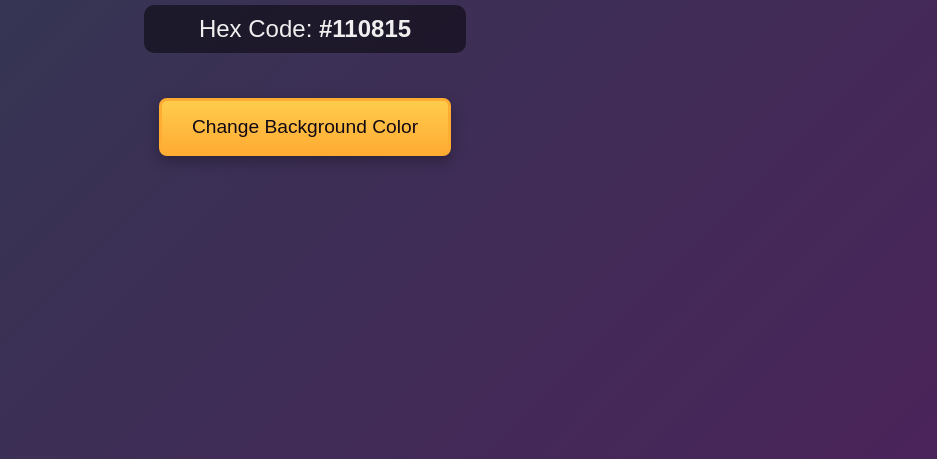
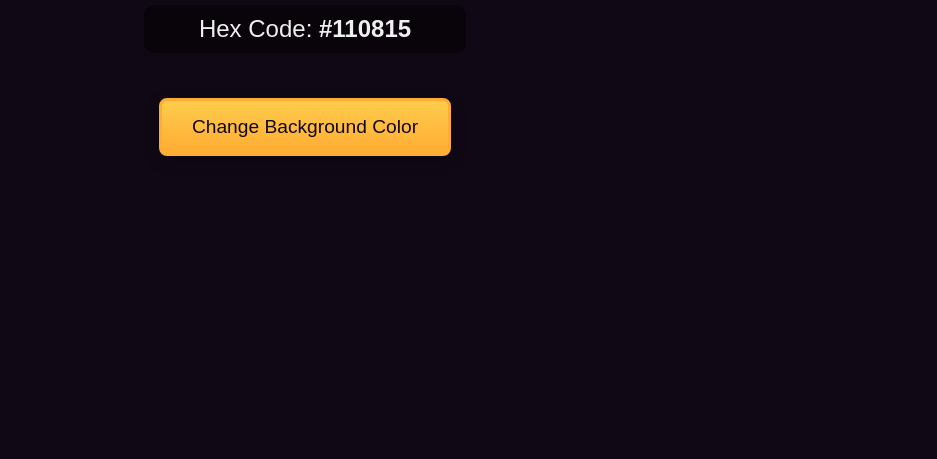
Before and after one commit to KhushiSharma0313/Random-background-color-changer, a plain HTML site: page index.html in a window 1280 px wide. Shown: the part 341-800 px from the top of the page, without its empty margins (335-1272 px from the left). Drawn offline with Linux system fonts and the light colour scheme.

Commit message:
Update styles.css

```diff
--- a/styles.css
+++ b/styles.css
@@ -11,22 +11,19 @@
   --golden-yellow: #feac32;
   --dark-purple: #110815;
   --light-grey: #efefef;
-  --gradient-start: #2c3e50;
-  --gradient-end: #4a235a;
 }
 
 body {
-  background: linear-gradient(135deg, var(--gradient-start), var(--gradient-end));
+  background-color: var(--dark-purple);
   color: var(--light-grey);
   text-align: center;
-  font-family: 'Arial', sans-serif;
-  padding: 20px;
+  font-family: Arial, sans-serif;
   display: flex;
   flex-direction: column;
   align-items: center;
   justify-content: center;
   height: 100vh;
-  transition: background 1s ease;
+  transition: background-color 1s ease;
 }
 
 .bg-information-container {
```
